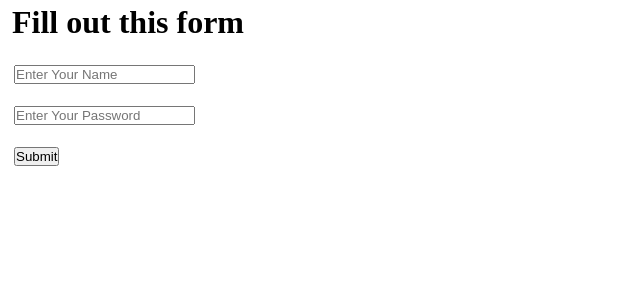
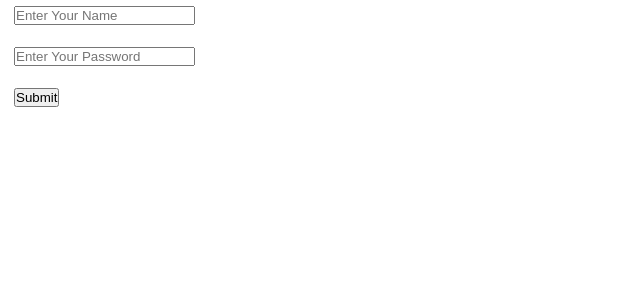
Before and after one commit to xsparsh1/React, a React (Vite) app: page / in a window 1280 px wide. Shown: the top 300 px of the page, without its empty margins (0-640 px from the left). Built offline with nearby package versions, Linux system fonts and the light colour scheme.

Commit message:
UseId in React

```diff
--- a/src/App.jsx
+++ b/src/App.jsx
@@ -29,6 +29,7 @@ import Parent from "./practice_Part_2/LiftingStateUp/Parent";
 import { Objects } from "./practice_Part_2/Objects/Objects";
 import Array from "./practice_Part_2/ArrayUpdation/Array";
 import { ActionState } from "./practice_Part_2/UseActionState/ActionState";
+import { Id } from "./practice_Part_2/UseId/Id";
 
 
 //CC - Controlled Components.
@@ -66,7 +67,8 @@ function App(){
         {/* <Parent/> */}
         {/* <Objects/> */}
         {/* <Array/> */}
-        <ActionState/>
+        {/* <ActionState/> */}
+        <Id/>
   </div>
   );
 }
--- /dev/null
+++ b/src/practice_Part_2/UseId/Id.jsx
@@ -0,0 +1,24 @@
+import {useId} from "react";
+
+export function Id(){
+
+    //useId assign a Unique Id
+    const nameId=useId();
+    const passId=useId();
+
+    return(
+        <div>
+             <form>
+                <input type="text" placeholder="Enter Your Name" id={nameId}/>
+                {console.log(nameId)}
+                <br/>
+                <br/>
+                <input type="password" placeholder="Enter Your Password" id={passId}/>
+                {console.log(passId)}
+                <br/>
+                <br/>
+                <button>Submit</button>
+            </form>
+        </div>
+    )
+}
```
